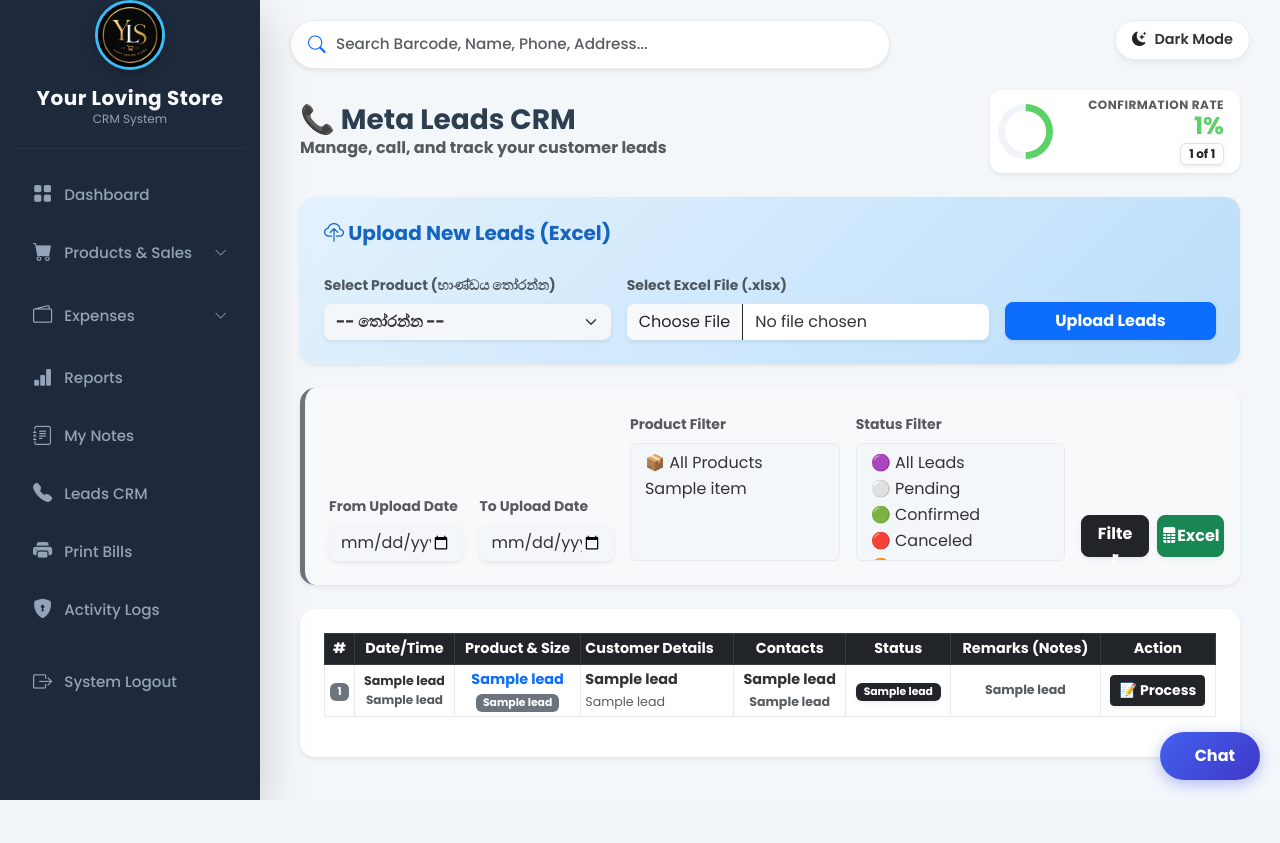
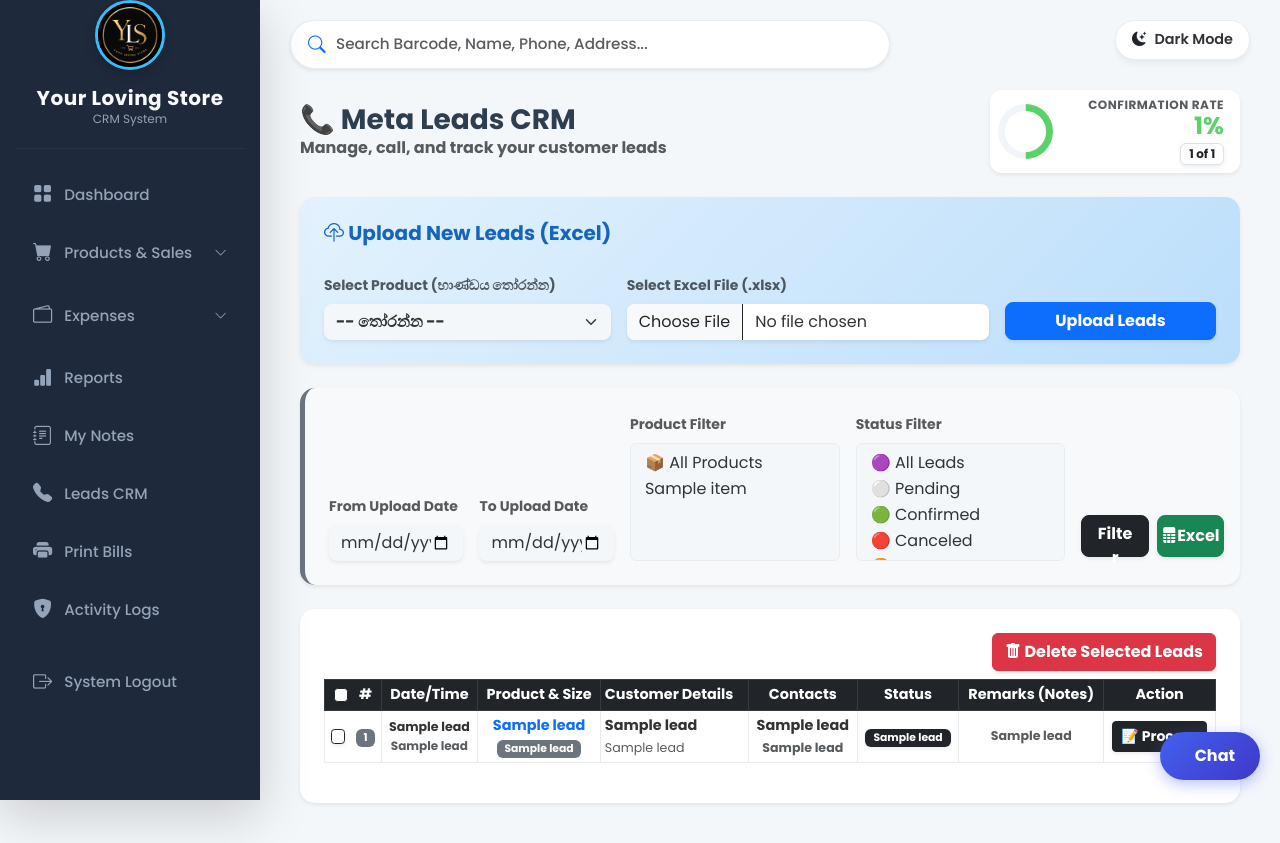
Before and after one commit to imsandakelum/your-loving-store, a Flask app: template templates/leads.html in a window 1280 px wide. Before the commit the page ends 800 px from the top, so only its background shows below. Run offline with Flask 3, Linux system fonts and the light colour scheme; a user stored in the database is signed in; tables that the repository leaves empty hold one stand-in row (values such as "Sample post"); the template is opened without the code that fills it: most values are stand-ins (such as "Sample title", 1, 10 or a date in 2020); some libraries are stand-ins or nearby versions.

Commit message:
Add files via upload

```diff
--- a/templates/leads.html
+++ b/templates/leads.html
@@ -130,11 +130,26 @@
 </div>
 
 <div class="card p-4 shadow-sm border-0" style="border-radius: 15px;">
+    <!-- 🎯 Bulk Delete Button (Admin Only) -->
+    {% if session.get('role') == 'admin' %}
+    <div class="d-flex justify-content-end mb-2">
+        <button type="button" class="btn btn-danger fw-bold shadow-sm" onclick="submitBulkDelete()">
+            <i class="bi bi-trash-fill"></i> Delete Selected Leads
+        </button>
+    </div>
+    {% endif %}
+
     <div class="table-responsive">
         <table class="table table-bordered table-sm align-middle text-center" style="font-size: 0.9rem;">
             <thead class="table-dark">
                 <tr>
-                    <th>#</th>
+                    <!-- 🎯 Select All Checkbox -->
+                    <th>
+                        {% if session.get('role') == 'admin' %}
+                        <input type="checkbox" id="selectAll" class="form-check-input shadow-sm border-dark me-2" style="cursor: pointer;" onclick="toggleSelectAll()">
+                        {% endif %}
+                        #
+                    </th>
                     <th>Date/Time</th>
                     <th>Product & Size</th>
                     <th class="text-start">Customer Details</th>
@@ -159,7 +174,14 @@
                     {% endif %}
                 " style="transition: 0.3s;">
 
-                    <td class="fw-bold text-muted"><span class="badge bg-secondary">{{ loop.index }}</span></td>
+                    <!-- 🎯 Row Checkbox -->
+                    <td class="fw-bold text-muted">
+                        {% if session.get('role') == 'admin' %}
+                        <input type="checkbox" value="{{ lead[0] }}" class="form-check-input shadow-sm border-dark lead-checkbox me-2" style="cursor: pointer;">
+                        {% endif %}
+                        <span class="badge bg-secondary">{{ loop.index }}</span>
+                    </td>
+
                     <td class="small fw-bold">{{ lead[1] }}<br><span class="text-muted" style="font-size: 0.75rem;">{{ lead[2] }}</span></td>
                     <td class="fw-bold text-primary">{{ lead[3] }}<br><span class="badge bg-secondary">{{ lead[8] if lead[8] else '-' }}</span></td>
                     <td class="text-start fw-bold">{{ lead[4] }}<br><span class="text-muted small fw-normal">{{ lead[7] }}</span></td>
@@ -261,6 +283,19 @@
     </div>
 </div>
 
+<!-- 🎯 Hidden Bulk Delete Form -->
+<form id="hiddenBulkDeleteForm" action="/bulk_delete_leads" method="POST" style="display: none;">
+    <input type="hidden" name="current_start_date" value="{{ start_date }}">
+    <input type="hidden" name="current_end_date" value="{{ end_date }}">
+    {% for p in product_filters %}
+    <input type="hidden" name="current_product_filter" value="{{ p }}">
+    {% endfor %}
+    {% for s in status_filters %}
+    <input type="hidden" name="current_status_filter" value="{{ s }}">
+    {% endfor %}
+    <!-- තෝරාගත් Leads වල අංක Javascript මගින් මෙතැනට ඇතුලත් කරයි -->
+</form>
+
 <script src="https://cdn.jsdelivr.net/npm/bootstrap@5.3.0/dist/js/bootstrap.bundle.min.js"></script>
 <script src="https://cdn.jsdelivr.net/npm/choices.js/public/assets/scripts/choices.min.js"></script>
 <script>
@@ -330,5 +365,40 @@
             }
         }
     });
+
+    // 🎯 Bulk Delete Javascript Functions
+    // 1. Select All Checkbox එකේ වැඩේ
+    function toggleSelectAll() {
+        let selectAllCb = document.getElementById('selectAll');
+        let checkboxes = document.querySelectorAll('.lead-checkbox');
+        checkboxes.forEach(cb => cb.checked = selectAllCb.checked);
+    }
+
+    // 2. Delete Button එක එබුවම වෙන දේ
+    function submitBulkDelete() {
+        let checkedBoxes = document.querySelectorAll('.lead-checkbox:checked');
+
+        if (checkedBoxes.length === 0) {
+            alert('කරුණාකර මකා දැමීමට අවශ්‍ය Orders තෝරන්න!');
+            return;
+        }
+
+        // අහලා බලනවා ඇත්තටම මකන්නද කියලා
+        if (confirm(`ඔබට විශ්වාසද? තෝරාගත් Orders ${checkedBoxes.length} ම සම්පූර්ණයෙන්ම මැකී යනු ඇත. මෙය නැවත ආපසු හැරවිය නොහැක!`)) {
+            let form = document.getElementById('hiddenBulkDeleteForm');
+
+            // තෝරගත්තු හැම එකටම Hidden input එකක් හදලා ෆෝම් එකට දානවා
+            checkedBoxes.forEach(function(cb) {
+                let input = document.createElement('input');
+                input.type = 'hidden';
+                input.name = 'selected_leads';
+                input.value = cb.value;
+                form.appendChild(input);
+            });
+
+            // ඔක්කොම දැම්මට පස්සේ Form එක Submit කරනවා
+            form.submit();
+        }
+    }
 </script>
 {% endblock %}
```
Lines whose indentation alone changed are shown as unchanged.
